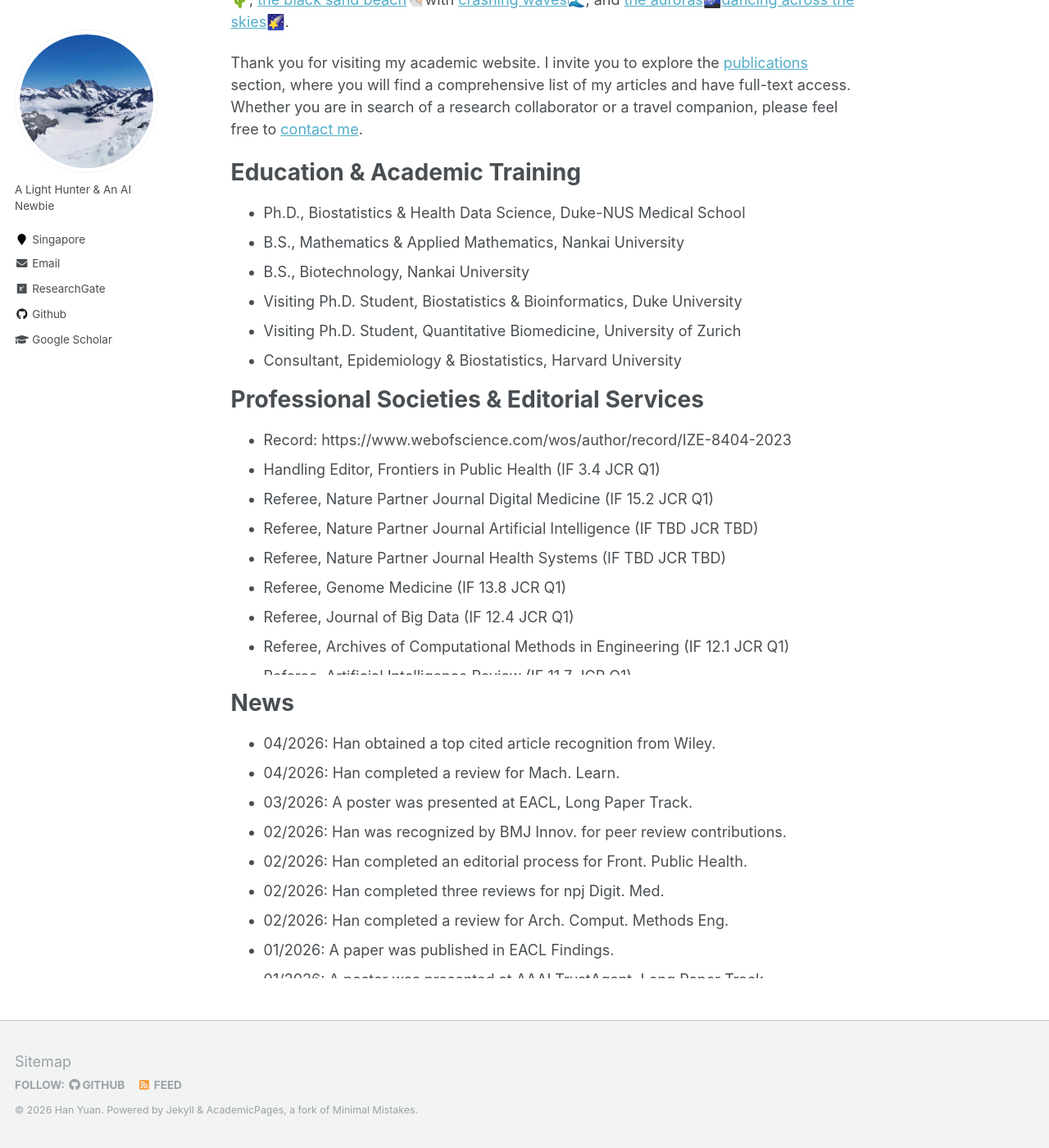
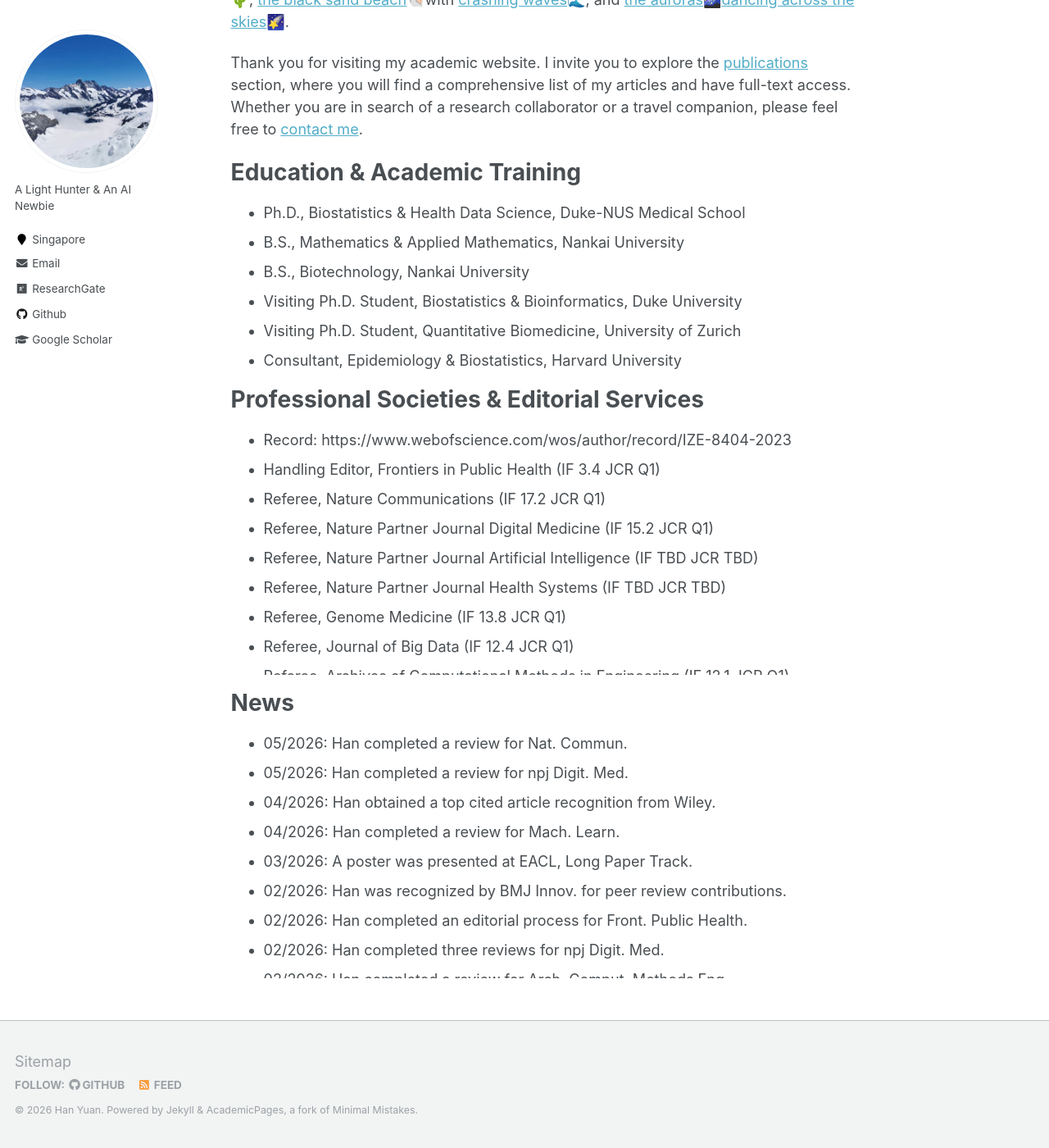
Before and after one commit to Han-Yuan-Med/Han-Yuan-Med.github.io, a Jekyll site: the page built from _pages/about.md, in a window 1280 px wide and 1400 px high, scrolled down 468 px. Shown: the whole window at 82% size. Built offline with Jekyll 4.4.1, drawn with Linux system fonts in a browser that asks for light colours.

Commit message:
Update about.md

```diff
--- a/_pages/about.md
+++ b/_pages/about.md
@@ -25,6 +25,7 @@ Thank you for visiting my academic website. I invite you to explore the [publica
 <ul style="width: auto; height: 300px; overflow: auto">
   <li>Record: https://www.webofscience.com/wos/author/record/IZE-8404-2023</li>
   <li>Handling Editor, Frontiers in Public Health (IF 3.4 JCR Q1)</li>
+  <li>Referee, Nature Communications (IF 17.2 JCR Q1)</li>
   <li>Referee, Nature Partner Journal Digital Medicine (IF 15.2 JCR Q1)</li>
   <li>Referee, Nature Partner Journal Artificial Intelligence (IF TBD JCR TBD)</li>
   <li>Referee, Nature Partner Journal Health Systems (IF TBD JCR TBD)</li>
@@ -62,6 +63,8 @@ Thank you for visiting my academic website. I invite you to explore the [publica
 
 # News
 <ul style="width: auto; height: 300px; overflow: auto">
+  <li>05/2026: Han completed a review for Nat. Commun.</li>
+  <li>05/2026: Han completed a review for npj Digit. Med.</li>
   <li>04/2026: Han obtained a top cited article recognition from Wiley.</li>
   <li>04/2026: Han completed a review for Mach. Learn.</li>
   <li>03/2026: A poster was presented at EACL, Long Paper Track.</li>
```
